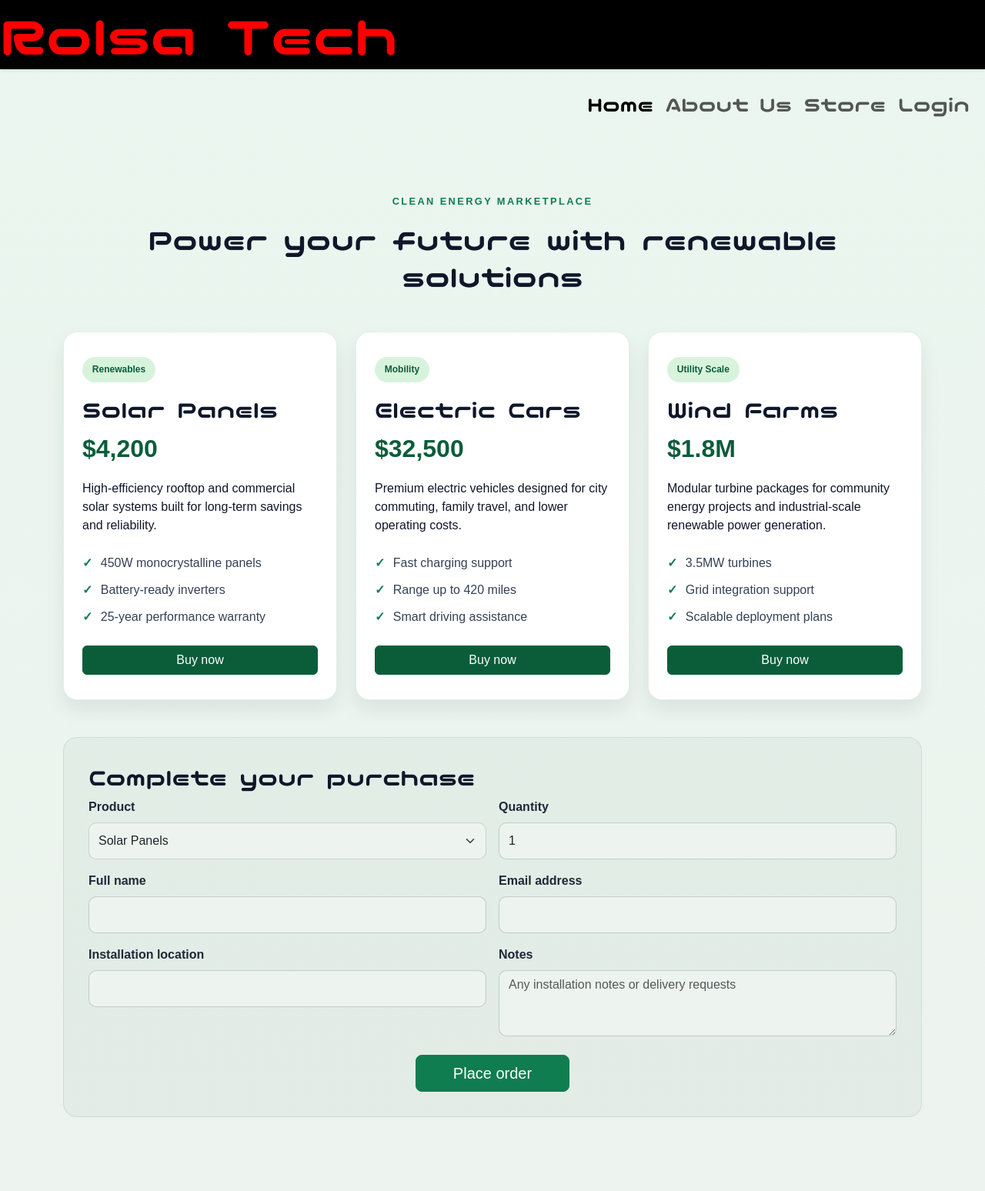
After one commit to RazorMole303/Rolsa_Tech, a Django app: page /store/ in a window 1280 px wide. The commit adds this page. Shown: the whole page at 77% size. Run offline with Django 5.2, Linux system fonts and the light colour scheme; some libraries are stand-ins or nearby versions.

Commit message:
Added store

```diff
--- a/Rolsa_Web/static/CSS/style.css
+++ b/Rolsa_Web/static/CSS/style.css
@@ -1,19 +1,17 @@
 :root {
-  --bs-primary: #CD5334;
-  --bs-primary-rgb: 48, 112, 0;
-  --bs-secondary: #C3423F;
-  --bs-secondary-rgb: 226, 182, 10;
-  --bs-tertiary: #FDE74C ;
-  --bs-tertiary-rgb: 253, 231, 76;
+  --bs-primary: #0b5d3a;
+  --bs-primary-rgb: 11, 93, 58;
+  --bs-secondary: #d8f3dc;
+  --bs-secondary-rgb: 216, 243, 220;
+  --bs-success: #0f7d4f;
+  --bs-body-bg: #edf3ee;
 }
 
 .custom-title-bar {
     background-color: #000000;
     color: #ff0000;
-
 }
 
-/* Ensures heading elements inherit the red text color */
 .custom-title-bar h1,
 .custom-title-bar p {
     color: inherit;
@@ -21,27 +19,119 @@
 }
 
 body {
-    background-color: #CECECE; /* Light grey */
+    background: linear-gradient(180deg, #eaf6ef 0%, #edf3ee 100%);
+    color: #0f172a;
+    font-family: Arial, sans-serif;
 }
 
-
-@font-face{
-    font-family: Nico;
-    src: url('../font/NicoMoji-Regular.ttf')
-}
-
-.navbar{
-    font-family: Nico;
-    font-size: 50px;
-}
-
-.Rolsa_Header{
+@font-face {
     font-family: Nico;
     src: url('../font/NicoMoji-Regular.ttf');
 }
 
+.navbar {
+    font-family: Nico;
+    font-size: 28px;
+}
 
-h1{
+.Rolsa_Header {
     font-family: Nico;
     src: url('../font/NicoMoji-Regular.ttf');
 }
+
+h1,
+h2,
+h3 {
+    font-family: Nico, Arial, sans-serif;
+}
+
+.store-heading {
+    margin-top: 2rem;
+}
+
+.section-label {
+    font-size: 0.8rem;
+    text-transform: uppercase;
+    letter-spacing: 0.15rem;
+    color: #0f7d4f;
+    font-weight: 700;
+}
+
+.product-card {
+    background: #ffffff;
+    border-radius: 18px;
+    padding: 2rem 1.5rem;
+    box-shadow: 0 12px 24px rgba(15, 23, 42, 0.08);
+    border: 1px solid rgba(15, 125, 79, 0.12);
+}
+
+.product-badge {
+    display: inline-block;
+    background: #d8f3dc;
+    border-radius: 999px;
+    color: #0b5d3a;
+    font-size: 0.75rem;
+    font-weight: 700;
+    padding: 0.45rem 0.8rem;
+    margin-bottom: 1rem;
+}
+
+.product-price {
+    font-size: 2rem;
+    font-weight: 700;
+    color: #0b5d3a;
+    margin-bottom: 1rem;
+}
+
+.product-card ul {
+    list-style: none;
+    padding-left: 0;
+    margin: 1.2rem 0;
+}
+
+.product-card li {
+    padding: 0.35rem 0;
+    color: #334155;
+}
+
+.product-card li::before {
+    content: '✓';
+    color: #0f7d4f;
+    font-weight: 700;
+    margin-right: 0.65rem;
+}
+
+.purchase-panel {
+    background: rgba(11, 93, 58, 0.04);
+    padding: 2rem;
+    border: 1px solid rgba(11, 93, 58, 0.1);
+    border-radius: 18px;
+    margin-bottom: 3rem;
+}
+
+.purchase-panel .form-control,
+.purchase-panel .form-select {
+    min-height: 48px;
+    border-radius: 10px;
+    border: 1px solid rgba(15, 23, 42, 0.15);
+}
+
+.purchase-panel label {
+    font-weight: 600;
+    color: #1f2937;
+}
+
+.btn-primary {
+    background-color: #0b5d3a;
+    border-color: #0b5d3a;
+}
+
+.btn-primary:hover {
+    background-color: #084a2f;
+    border-color: #084a2f;
+}
+
+.btn-success {
+    background-color: #0f7d4f;
+    border-color: #0f7d4f;
+}
--- a/Rolsa_Web/website/forms.py
+++ b/Rolsa_Web/website/forms.py
@@ -1,3 +1,4 @@
+from django import forms
 from django.contrib.auth import get_user_model
 from django.contrib.auth.forms import UserCreationForm
 
@@ -6,3 +7,28 @@ class RegistrationForm(UserCreationForm):
     class Meta(UserCreationForm.Meta):
         model = get_user_model()
         fields = ["username", "password1", "password2"]
+
+
+class StorePurchaseForm(forms.Form):
+    product = forms.ChoiceField(label="Product")
+    quantity = forms.IntegerField(min_value=1, initial=1, label="Quantity")
+    full_name = forms.CharField(max_length=120, label="Full name")
+    email = forms.EmailField(label="Email address")
+    location = forms.CharField(max_length=200, label="Installation location")
+    notes = forms.CharField(
+        required=False,
+        widget=forms.Textarea(attrs={"rows": 3, "placeholder": "Any installation notes or delivery requests"}),
+        label="Notes",
+    )
+
+    def __init__(self, *args, products=None, **kwargs):
+        super().__init__(*args, **kwargs)
+        if products:
+            self.fields["product"].choices = [(product["id"], product["name"]) for product in products]
+
+        self.fields["product"].widget.attrs.update({"class": "form-select"})
+        self.fields["quantity"].widget.attrs.update({"class": "form-control"})
+        self.fields["full_name"].widget.attrs.update({"class": "form-control"})
+        self.fields["email"].widget.attrs.update({"class": "form-control"})
+        self.fields["location"].widget.attrs.update({"class": "form-control"})
+        self.fields["notes"].widget.attrs.update({"class": "form-control"})
--- a/Rolsa_Web/website/templates/base.html
+++ b/Rolsa_Web/website/templates/base.html
@@ -27,7 +27,7 @@
         <div class="d-flex">
             <div class="toast-body text-light">
                 {{message}}
-0            </div>
+            </div>
             <button type="button" class="btn-close me-2 m-auto" data-bs-dismiss="toast" aria-label="Close"></button>
         </div>
     </div>
--- a/Rolsa_Web/website/templates/components/navbar.html
+++ b/Rolsa_Web/website/templates/components/navbar.html
@@ -11,14 +11,17 @@
     <div class="collapse navbar-collapse">
       <ul class="navbar-nav ms-auto">
         <li class="nav-item">
+          <!-- Link for the Home button -->
           <a class="nav-link active" aria-current="page" href="{%url '' %}">Home</a>
         </li>
         <li class="nav-item">
           <a class="nav-link" href="{%url 'about' %}">About Us</a>
         </li>
         <li class="nav-item">
-          <a class="nav-link" href="#">Store</a>
+          <!-- Link for the Store button -->
+          <a class="nav-link" href="{% url 'store' %}">Store</a>
         </li>
+        <!-- Link for the Login and logout button makes sure user isn't logged in to display login, must be logged in to see  -->
         {%if not user.is_authenticated %}
         <li class="nav-item">
           <a class="nav-link" href="{% url 'login' %}">Login</a>
--- a/Rolsa_Web/website/templates/components/toast.html
+++ b/Rolsa_Web/website/templates/components/toast.html
@@ -1,3 +1,5 @@
+<!-- Link for the toast -->
+
 <div class="toast show mb-3" role="status" aria-atomic="true">
   <div class="toast-header {{ header_classes }}">
     <strong>{{ title }}</strong>
--- a/Rolsa_Web/website/templates/registration/login.html
+++ b/Rolsa_Web/website/templates/registration/login.html
@@ -1,7 +1,7 @@
 {% extends "base.html" %}
 {% block content %}
 {% load crispy_forms_tags %}
-
+<!--Button for the login button -->
 <h2 class="mx-auto w-50">Login</h2>
 
 <form method="POST" class="mx-auto w-50">
--- a/Rolsa_Web/website/templates/registration/logout.html
+++ b/Rolsa_Web/website/templates/registration/logout.html
@@ -1,6 +1,6 @@
 {% extends "base.html" %}
 {% block content %}
-
+<!-- This segment controls logging out, you click the button, it logs you out then redirects you back to the home page -->
 <div class="container my-5">
   <div class="row justify-content-center">
     <div class="col-md-6 col-lg-5">
--- a/Rolsa_Web/website/templates/webpages/calculator.html
+++ b/Rolsa_Web/website/templates/webpages/calculator.html
@@ -2,7 +2,7 @@
 {% load static %}
 
 {% block content %}
-<form onsubmit="
+<form position-centre onsubmit="
   event.preventDefault();
   let elecKwh = parseFloat(document.getElementById('elec').value) || 0;
   let gasKwh = parseFloat(document.getElementById('gas').value) || 0;
--- /dev/null
+++ b/Rolsa_Web/website/templates/webpages/store.html
@@ -0,0 +1,48 @@
+{% extends "base.html" %}
+
+{% block content %}
+<div class="container py-5">
+    <div class="store-heading text-center mb-5">
+        <p class="section-label">Clean energy marketplace</p>
+        <h1>Power your future with renewable solutions</h1>
+    </div>
+
+    <div class="row g-4 mb-5">
+        {% for product in products %}
+        <div class="col-lg-4">
+            <div class="product-card h-100">
+                <span class="product-badge">{{ product.category }}</span>
+                <h2>{{ product.name }}</h2>
+                <p class="product-price">{{ product.price }}</p>
+                <p>{{ product.description }}</p>
+                <ul>
+                    {% for feature in product.features %}
+                    <li>{{ feature }}</li>
+                    {% endfor %}
+                </ul>
+                <a href="{% url 'store' %}?product={{ product.id }}" class="btn btn-primary w-100">Buy now</a>
+            </div>
+        </div>
+        {% endfor %}
+    </div>
+
+    <div class="purchase-panel">
+        <h2>Complete your purchase</h2>
+        <form method="post" class="row g-3">
+            {% csrf_token %}
+            {% for field in form %}
+            <div class="col-md-6">
+                <label for="{{ field.id_for_label }}" class="form-label">{{ field.label }}</label>
+                {{ field }}
+                {% if field.errors %}
+                <div class="text-danger small mt-1">{{ field.errors }}</div>
+                {% endif %}
+            </div>
+            {% endfor %}
+            <div class="col-12 text-center mt-4">
+                <button type="submit" class="btn btn-success btn-lg px-5">Place order</button>
+            </div>
+        </form>
+    </div>
+</div>
+{% endblock %}
--- a/Rolsa_Web/website/urls.py
+++ b/Rolsa_Web/website/urls.py
@@ -10,5 +10,6 @@ urlpatterns = [
     path("logout", CustomLogoutView.as_view(), name="logout"),
     path('about/', views.about, name="about"),
     path('register/', views.register, name="register"),
-    path('calculator/', views.calculator, name="calculator")
+    path('calculator/', views.calculator, name="calculator"),
+    path('store/', views.store, name='store'),
 ]
--- a/Rolsa_Web/website/views.py
+++ b/Rolsa_Web/website/views.py
@@ -1,13 +1,43 @@
 from django.shortcuts import render, redirect
-from .forms import RegistrationForm
+from .forms import RegistrationForm, StorePurchaseForm
 from django.contrib import messages
 from django.contrib.auth.views import LogoutView, LoginView
+
+PRODUCTS = [
+    {
+        "id": "solar-panels",
+        "name": "Solar Panels",
+        "category": "Renewables",
+        "price": "$4,200",
+        "description": "High-efficiency rooftop and commercial solar systems built for long-term savings and reliability.",
+        "features": ["450W monocrystalline panels", "Battery-ready inverters", "25-year performance warranty"],
+    },
+    {
+        "id": "electric-cars",
+        "name": "Electric Cars",
+        "category": "Mobility",
+        "price": "$32,500",
+        "description": "Premium electric vehicles designed for city commuting, family travel, and lower operating costs.",
+        "features": ["Fast charging support", "Range up to 420 miles", "Smart driving assistance"],
+    },
+    {
+        "id": "wind-farms",
+        "name": "Wind Farms",
+        "category": "Utility Scale",
+        "price": "$1.8M",
+        "description": "Modular turbine packages for community energy projects and industrial-scale renewable power generation.",
+        "features": ["3.5MW turbines", "Grid integration support", "Scalable deployment plans"],
+    },
+]
+
 # Create your views here.
 def home(request):
     return render(request, 'webpages/home.html')
 
+
 def about(request):
     return render(request, 'webpages/about.html')
+
 
 def register(request):
     if request.user.is_authenticated:
@@ -24,16 +54,37 @@ def register(request):
 
 
 class CustomLogoutView(LogoutView):
-    def post(self,request, *args, **kuargs):
-        messages.success(request, "You have succesffuly logged out")
-        return super().post(request, *args, **kuargs)
+    def post(self, request, *args, **kwargs):
+        messages.success(request, "You have successfully logged out")
+        return super().post(request, *args, **kwargs)
 
 
 class CustomLoginView(LoginView):
-    def post(self,request, *args, **kuargs):
-        messages.success(request, "You have succesfully logged in")
-        return super().post(request, *args, **kuargs)
+    def post(self, request, *args, **kwargs):
+        messages.success(request, "You have successfully logged in")
+        return super().post(request, *args, **kwargs)
 
 
 def calculator(request):
-    return render (request,"webpages/calculator.html")
+    return render(request, "webpages/calculator.html")
+
+
+def store(request):
+    selected_product = request.GET.get("product")
+    form = StorePurchaseForm(products=PRODUCTS)
+
+    if request.method == "POST":
+        form = StorePurchaseForm(request.POST, products=PRODUCTS)
+        if form.is_valid():
+            product_id = form.cleaned_data["product"]
+            product = next((item for item in PRODUCTS if item["id"] == product_id), PRODUCTS[0])
+            messages.success(
+                request,
+                f"Your order for {product['name']} has been received. Our team will contact you at {form.cleaned_data['email']} to confirm delivery and installation.",
+            )
+            return redirect("store")
+
+    if selected_product:
+        form.initial["product"] = selected_product
+
+    return render(request, "webpages/store.html", {"products": PRODUCTS, "form": form, "selected_product": selected_product})
```
Also changed, not shown: Rolsa_Web/website/templates/webpages/about.html (+7 -0 lines), Rolsa_Web/website/templates/webpages/home.html (+6 -3 lines), Rolsa_Web/website/tests.py (+27 -1 lines), Rolsa_Web/static/img/smoke.jpg (added), Rolsa_Web/static/js/js.js (added).
